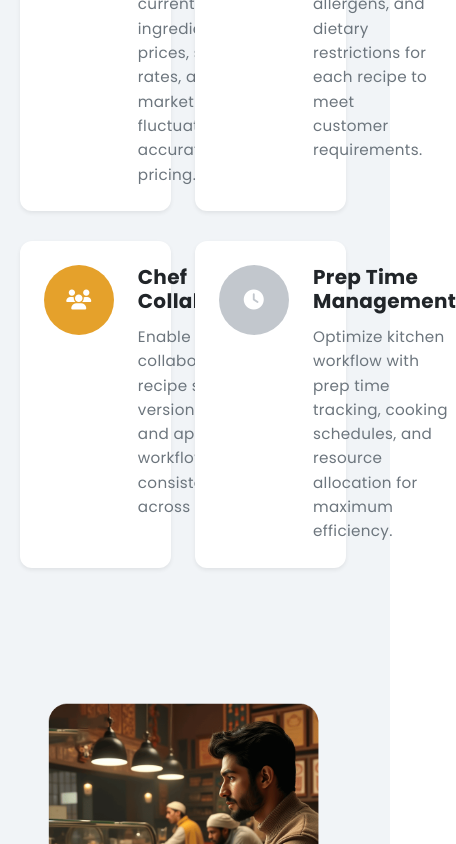
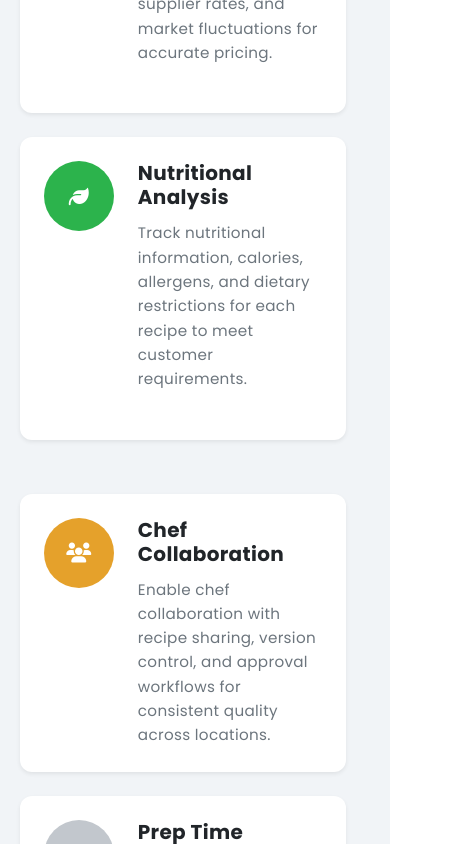
Before and after one commit to Shekru-Labs-India/menumitra_website, a React (Create React App) app: page /recipemanagement in a window 390 px wide. Shown: the part 3440-4284 px from the top of the page, 456 px wide, since content can reach past the window. Built offline with nearby package versions, Linux system fonts and the light colour scheme.

Commit message:
Refactor ManagementPageLayout to enhance operation card styling and layout consistency. Adjusted column classes and added margin for improved spacing in the display of operations.

```diff
--- a/src/components/ManagementPageLayout.jsx
+++ b/src/components/ManagementPageLayout.jsx
@@ -121,8 +121,8 @@ const ManagementPageLayout = ({
             <div className="row g-4">
               <div className="row">
                 {operations.slice(0, 2).map((operation, index) => (
-                  <div key={index} className="col-lg-6 col-md-6 col-12">
-                    <div className="operation-card-item">
+                  <div key={index} className="col-lg-6 col-md-6 mb-4">
+                    <div className="operation-card-item mb-4">
                       <div className="d-flex align-items-start">
                         <div className="flex-shrink-0 me-4">
                           <div
@@ -146,7 +146,7 @@ const ManagementPageLayout = ({
             <div className="row g-4 mt-30">
               <div className="row">
                 {operations.slice(2, 4).map((operation, index) => (
-                  <div key={index + 2} className="col-lg-6 col-md-6 col-12">
+                  <div key={index + 2} className="col-lg-6 col-md-6 mb-4">
                     <div className="operation-card-item">
                       <div className="d-flex align-items-start">
                         <div className="flex-shrink-0 me-4">
```
